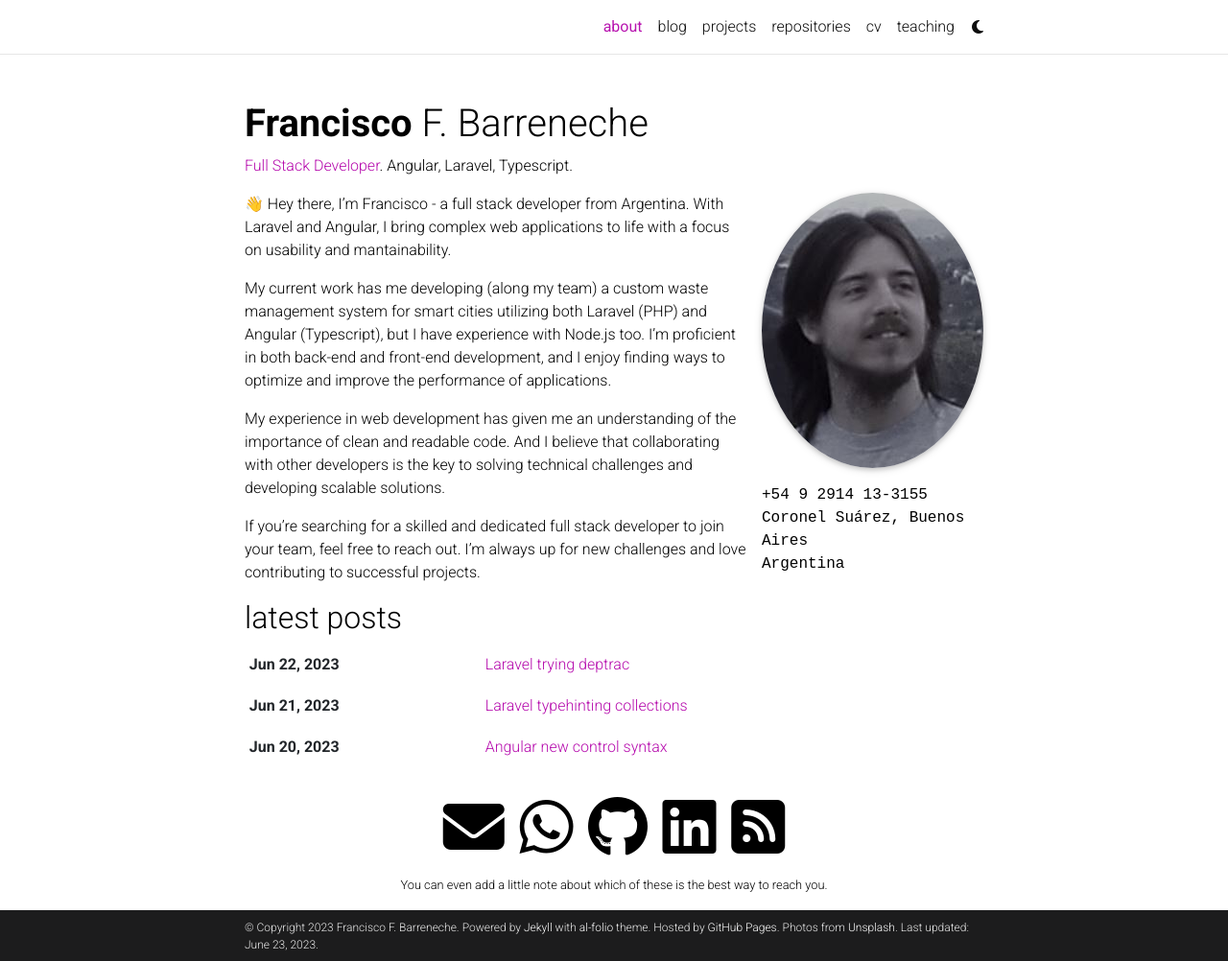
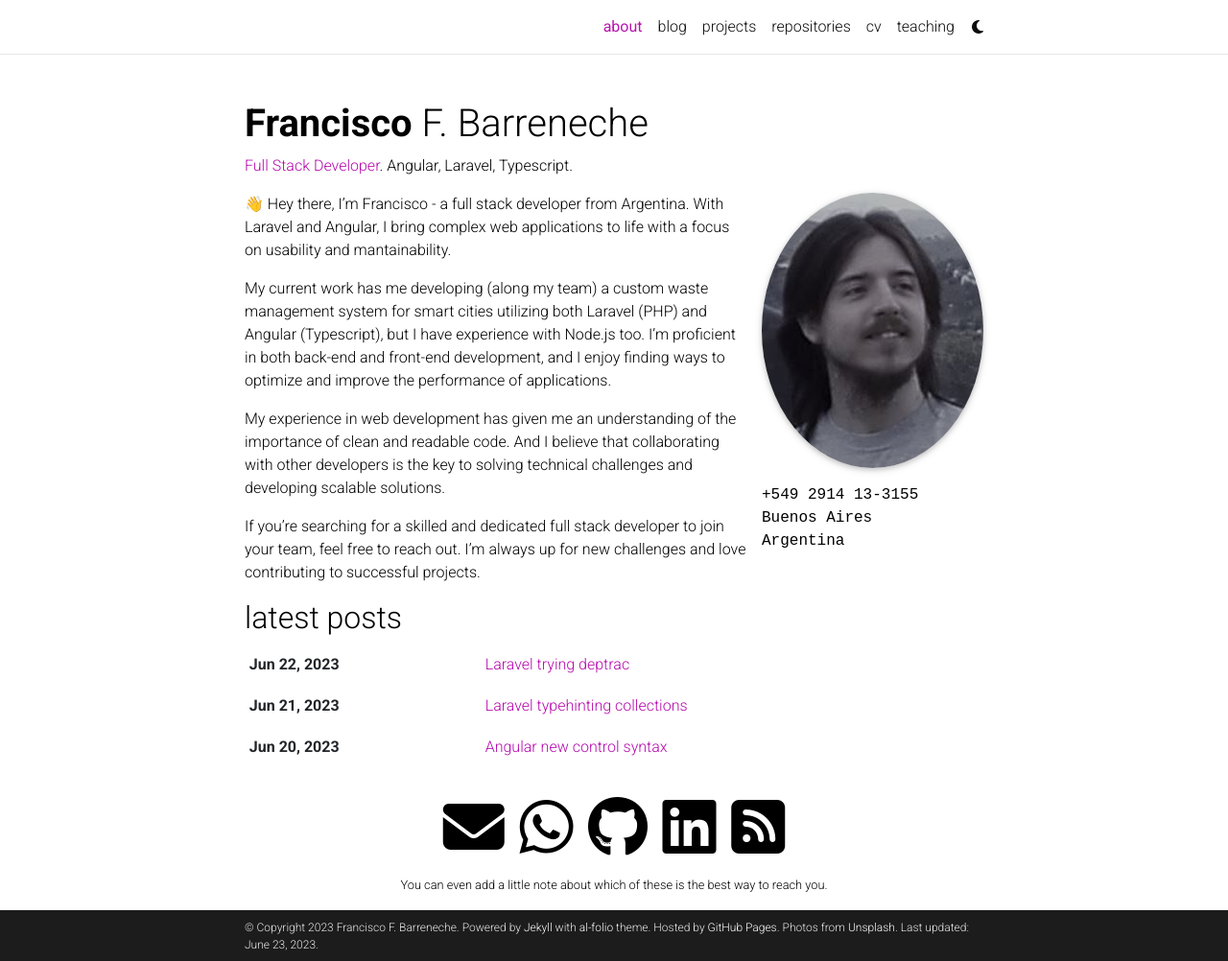
Before and after one commit to franbarreneche/franbarreneche.github.io, a Jekyll site: the page built from _pages/about.md, in a window 1280 px wide and 1002 px high. Shown: the whole window at 96% size. Built offline with Jekyll 4.4.1, drawn with Linux system fonts in a browser that asks for light colours; full-size pictures stand in for the smaller copies a plugin makes; comment, search, counter and statistics services are not loaded; a style sheet for code colours, icons or effects is not loaded.

Commit message:
fix: fix text under image in about page

```diff
--- a/_pages/about.md
+++ b/_pages/about.md
@@ -9,8 +9,8 @@ profile:
   image: prof_pic.jpg
   image_circular: true # crops the image to make it circular
   address: >
-    <p>+54 9 2914 13-3155</p>
-    <p>Coronel Suárez, Buenos Aires</p>
+    <p>+549 2914 13-3155</p>
+    <p>Buenos Aires</p>
     <p>Argentina</p>
 
 news: false  # includes a list of news items
```
